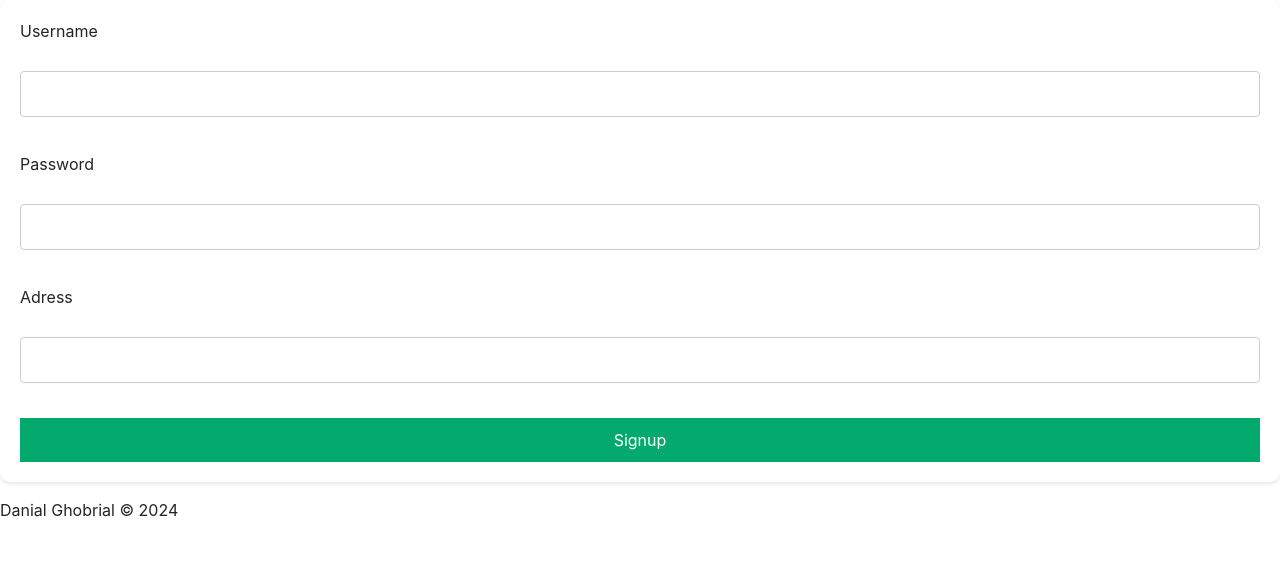
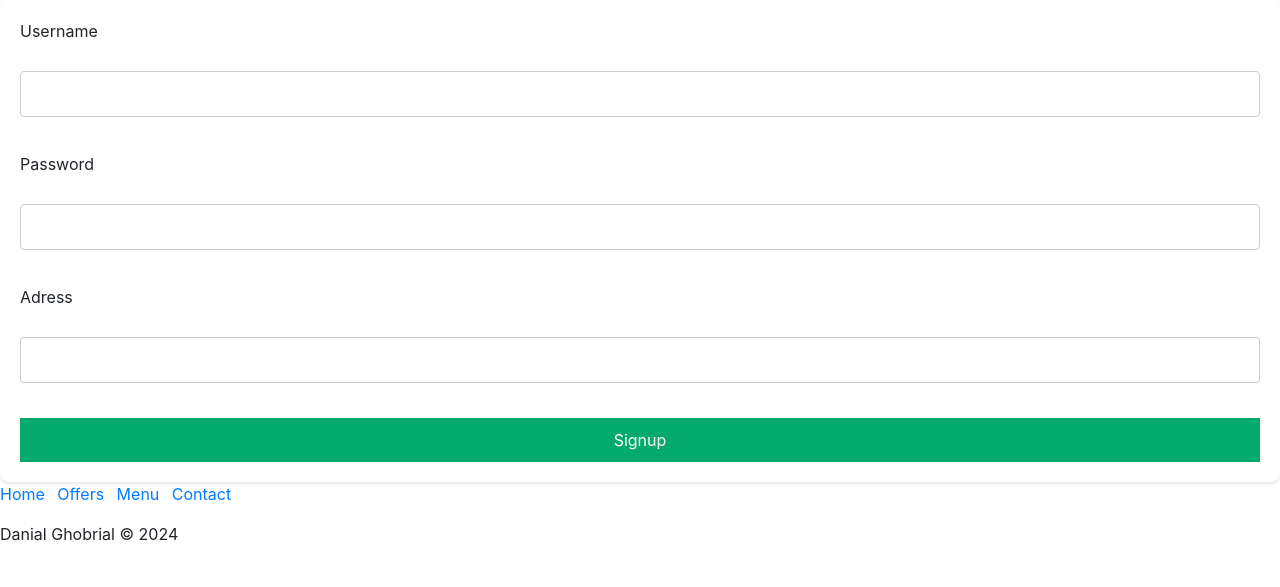
Before and after one commit to DanialGhobrial/Webproject, a Flask app: page /signup in a window 1280 px wide. Shown: the part 165-752 px from the top of the page. Run offline with Flask 3, Linux system fonts and the light colour scheme; some libraries are stand-ins or nearby versions.

Commit message:
Worked on a few details to finish off sprint 2

```diff
--- a/routes.py
+++ b/routes.py
@@ -26,7 +26,7 @@ def home():
     random_data = get_random_data()
     cur.execute('SELECT * FROM Base')
     bases = cur.fetchall()
-    return render_template('home.html', data=random_data, bases=bases)
+    return render_template('home.html', data=random_data, bases=bases, title="Home")
 
 
 # Function to get random data from the 'Movie' table
@@ -92,7 +92,7 @@ def menu():
     cur.execute('SELECT * FROM Base')
     bases = cur.fetchall()
     conn.close()
-    return render_template('menu.html', results=results, bases=bases)
+    return render_template('menu.html', results=results, bases=bases, title="Menu")
 
 
 # Route for menu page when loged out
@@ -111,6 +111,7 @@ def offers():
     return render_template("offers.html", title="Offers")
 
 
+# Route for stores page
 @app.route('/stores')
 def stores():
     return render_template("stores.html", title="Stores")
--- a/templates/footer.html
+++ b/templates/footer.html
@@ -9,10 +9,10 @@
     <div class="footer-basic">
         <footer>
             <ul class="list-inline">
-           <!--     <li class="list-inline-item"><a href="/">Home</a></li>
+            <li class="list-inline-item"><a href="/">Home</a></li>
                 <li class="list-inline-item"><a href="/Offers">Offers</a></li>
                 <li class="list-inline-item"><a href="/Menu">Menu</a></li>
-                <li class="list-inline-item"><a href="/Stores">Contact</a></li> -->
+                <li class="list-inline-item"><a href="/Stores">Contact</a></li>
 
             </ul>
             <p class="copyright">Danial Ghobrial © 2024</p>
--- a/templates/login.html
+++ b/templates/login.html
@@ -4,7 +4,7 @@
 
 <form action="/login" method="post">
     <label for="username">Username</label>
-    <input type="text" name="username">
+    <input type="text" maxlength ="25" name="username">
     <label for="password">Password</label>
     <input type="password" name="password">
     <button type="submit">Login</button>
--- a/templates/menu.html
+++ b/templates/menu.html
@@ -6,7 +6,7 @@
    <a href="/pizza/{{item[0]}}"><img src="{{ item[3] }}">
    </a>
       <form action="/cart" method="post">
-         <label><b>{{item[1]}}</b></label>
+         <label><b>{{item[1]}}  ${{ "%.2f"|format(item[2]) }}</b></label>
          <input type="hidden" name="id" value="{{ item[0] }}">
          <input type="hidden" name="name" value="{{ item[1] }}">
          <select name="base_id" required>
--- a/templates/signup.html
+++ b/templates/signup.html
@@ -5,11 +5,11 @@
 <!-- the ACTION is the route we try to post to! -->
 <form action="/signup" method="post">
     <label for="username">Username</label>
-    <input type="text" name="username">
+    <input type="text" maxlength ="25" name="username">
     <label for="password">Password</label>
     <input type="password" name="password">
     <label for="adress">Adress</label>
-    <input type="text" name="adress">
+    <input type="text" maxlength ="25" name="adress">
     <button type="submit">Signup</button>
 </form>
 {% endblock %}
```
Also changed, not shown: Database/pizza.db, 1 other file.
